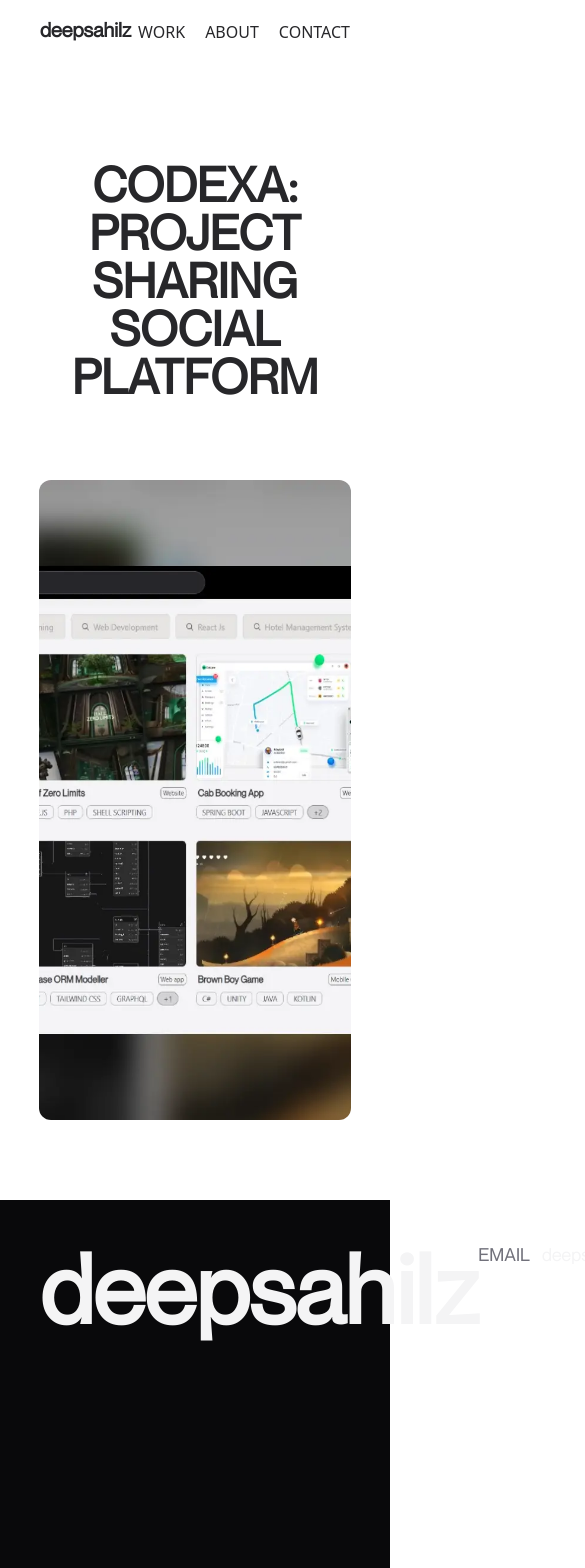
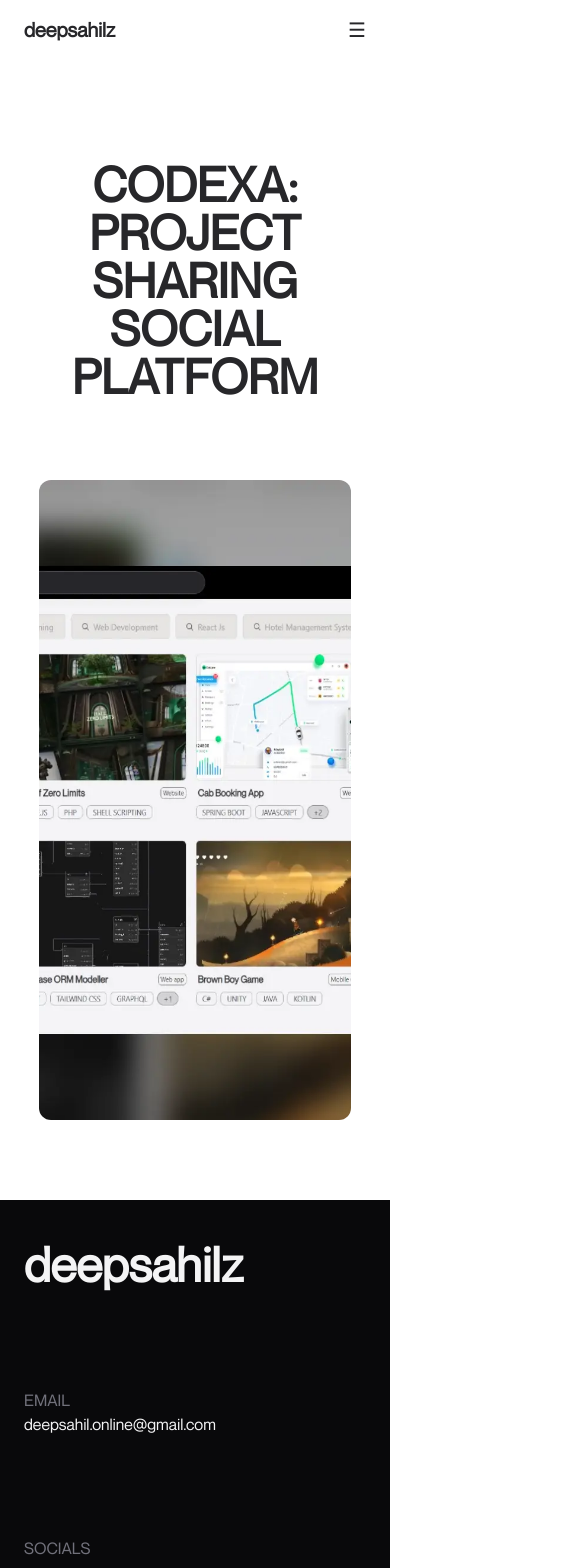
Before and after one commit to deepsahilz/deepsahilz-portfolio-reactjs, a React (Vite) app in the folder client/: page /codexa in a window 390 px wide. Shown: the top 1568 px of the page, 585 px wide, since content can reach past the window. Built offline with nearby package versions, Linux system fonts and the light colour scheme.

Commit message:
made it responsive

```diff
--- a/client/src/components/Footer.jsx
+++ b/client/src/components/Footer.jsx
@@ -2,14 +2,19 @@ import React from 'react'
 
 const Footer = () => {
   return (
-    <div className='flex justify-between items-start font-neue h-[30rem] px-10 py-10 text-zinc-100 bg-zinc-950'>
-      <div className='text-8xl font-semibold '>deepsahilz</div>
-      <h1 className='text-lg font-normal'><span className='text-zinc-500 mr-3'>EMAIL</span>deepsahil.online@gmail.com</h1>
+    <div className='flex flex-col md:flex-row justify-between items-start gap-10 md:gap-0 font-neue min-h-[30rem] px-6 md:px-10 py-10 text-zinc-100 bg-zinc-950'>
+      <div className='text-5xl md:text-8xl font-semibold'>deepsahilz</div>
+
+      <h1 className='text-base md:text-lg font-normal'>
+        <span className='text-zinc-500 block md:inline mr-3'>EMAIL</span>
+        deepsahil.online@gmail.com
+      </h1>
+
       <div className='flex flex-col uppercase'>
-        <span className='text-zinc-500'>socials</span>
-        <a href='#'>Github</a>
-        <a href='#'>LinkedIn</a>
-        <a href='#'>Instagram</a>
+        <span className='text-zinc-500 mb-2'>socials</span>
+        <a href='#' className='hover:underline'>Github</a>
+        <a href='#' className='hover:underline'>LinkedIn</a>
+        <a href='#' className='hover:underline'>Instagram</a>
       </div>
     </div>
   )
--- a/client/src/components/Navbar.jsx
+++ b/client/src/components/Navbar.jsx
@@ -1,24 +1,53 @@
-import React from 'react'
+import React, { useState } from 'react';
 import { useNavigate } from 'react-router-dom';
 
 const navLinks = ['Work', 'About', 'Contact'];
 
 const Navbar = () => {
-  const navigate= useNavigate();
+  const navigate = useNavigate();
+  const [menuOpen, setMenuOpen] = useState(false);
+
   return (
     <div className='fixed flex justify-center w-full z-50'>
       <div className='rounded-xl backdrop-blur-sm w-full'>
-        <div className='flex justify-between items-center py-4 px-10 text-zinc-800'>
-          <div onClick={()=>navigate("/")} className='font-bold cursor-pointer text-xl font-neue'>
+        <div className='flex justify-between items-center py-4 px-6 md:px-10 text-zinc-800'>
+          <div onClick={() => navigate("/")} className='font-bold cursor-pointer text-xl font-neue'>
             deepsahilz
           </div>
-          <ul className='flex gap-5 uppercase'>
+
+          {/* Desktop Nav */}
+          <ul className='hidden md:flex gap-5 uppercase'>
             {navLinks.map((text, i) => (
               <li key={i} className='overflow-hidden relative h-5 cursor-pointer hover:text-zinc-500'>
                 <span className='block transition-transform duration-300 ease-in-out hover:-translate-y-full'>
                   <span className='block'>{text}</span>
                   <span className='block absolute left-0 top-full'>{text}</span>
                 </span>
+              </li>
+            ))}
+          </ul>
+
+          {/* Hamburger */}
+          <div className='md:hidden'>
+            <button
+              onClick={() => setMenuOpen(!menuOpen)}
+              className='text-xl transition-transform duration-300'
+            >
+              {menuOpen ? '✖' : '☰'}
+            </button>
+          </div>
+        </div>
+
+        {/* Mobile Menu with transition */}
+        <div
+          className={`md:hidden px-6 overflow-hidden transition-all duration-300 ease-in-out ${
+            menuOpen ? 'max-h-40 opacity-100 translate-y-0' : 'max-h-0 opacity-0 -translate-y-2'
+          }`}
+        >
+          <ul className='flex flex-col gap-4 uppercase pt-2'>
+            {navLinks.map((text, i) => (
+              <li key={i} onClick={() => setMenuOpen(false)} className='text-lg'>
+                {text}
               </li>
             ))}
           </ul>
--- a/client/src/components/ProjectSection.jsx
+++ b/client/src/components/ProjectSection.jsx
@@ -41,7 +41,8 @@ const ProjectSection = () => {
         <div className=' flex'>
             <div className='grid lg:grid-cols-4 grid-cols-1 gap-x-7 gap-y-16 w-full'>
             {projects.map((project, i) => (
-                <ProjectCard className={`${i==1||i==2?"col-span-1":"col-span-2"}`} key={i} project={project} />
+                // <ProjectCard className={`${i==1||i==2?"col-span-1":"col-span-2"}`} key={i} project={project} />
+                <ProjectCard className={`col-span-2`} key={i} project={project} />
                 ))}
             </div>
         </div>
```
